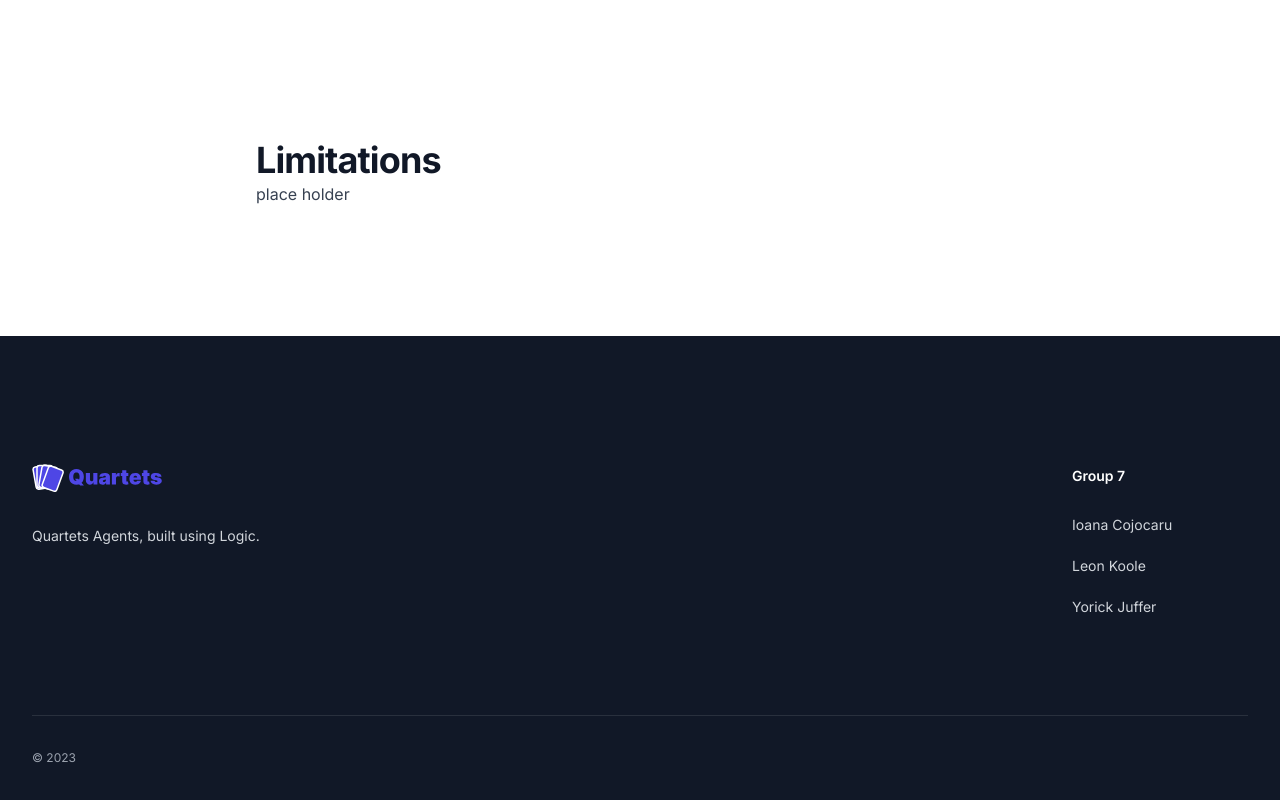
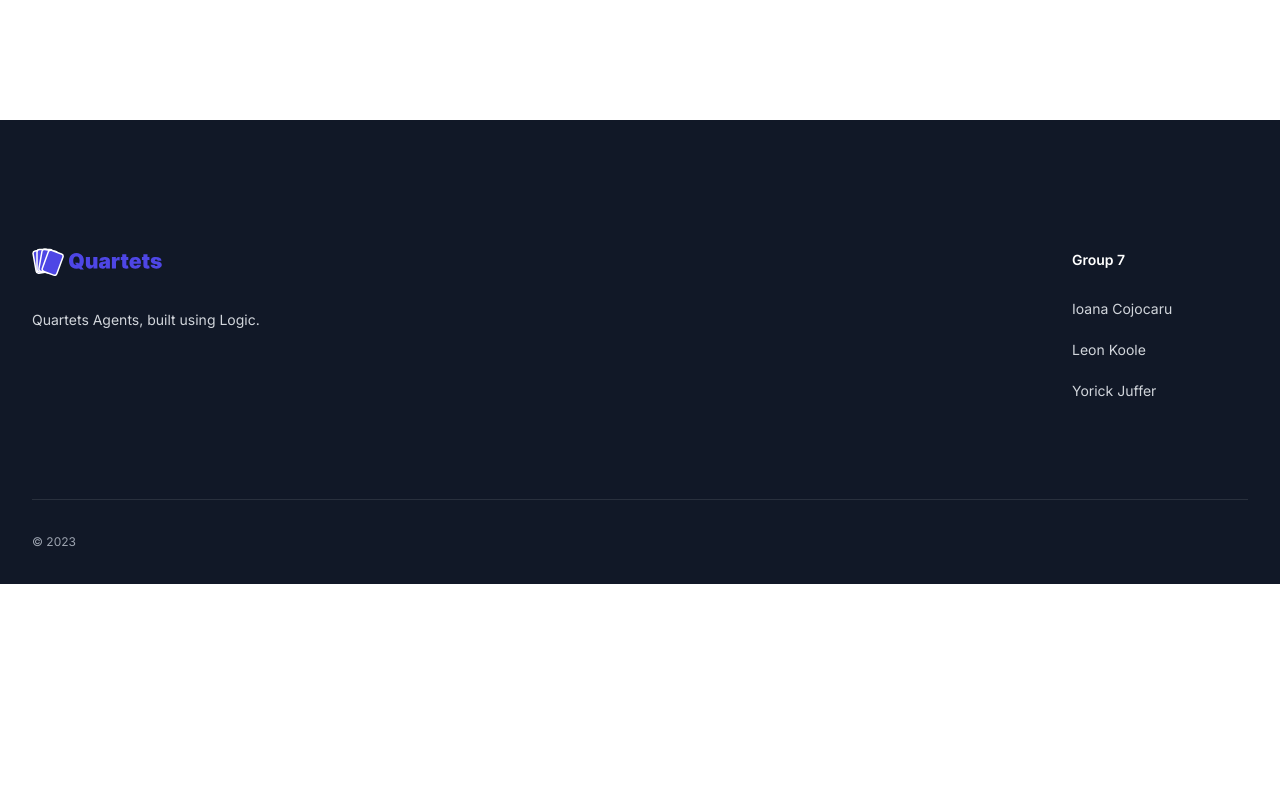
Before and after one commit to koole/quartets-web, a Next.js app: page /discussion in a window 1280 px wide. Shown: the part 2516-3316 px from the top of the page. After the commit the page ends 3100 px from the top, so only its background shows below. Built offline with nearby package versions, Linux system fonts and the light colour scheme.

Commit message:
Text improvements

```diff
--- a/src/app/application/page.tsx
+++ b/src/app/application/page.tsx
@@ -25,8 +25,8 @@ export default function Home() {
           </p>
           <p className="mt-6">
             This web application was built using Javascript without any
-            additional dependencies. The full source code of the experiment can
-            be found on GitHub at:{" "}
+            additional dependencies. The full source code of the website and
+            game can be found on GitHub at:{" "}
             <a
               href="https://github.com/koole/quartets-web"
               className="text-indigo-600 hover:text-indigo-500"
--- a/src/app/discussion/page.tsx
+++ b/src/app/discussion/page.tsx
@@ -312,14 +312,6 @@ export default function Home() {
           </p>
         </div>
       </div>
-      <div className="bg-white px-6 pb-32 lg:px-8 text-justify">
-        <div className="mx-auto max-w-3xl text-base leading-7 text-gray-700">
-          <h2 className="mt-5 text-3xl font-bold tracking-tight text-gray-900 sm:text-4xl">
-            Limitations
-          </h2>
-          <p>place holder</p>
-        </div>
-      </div>
       <Footer />
     </main>
   );
--- a/src/app/experiment/page.tsx
+++ b/src/app/experiment/page.tsx
@@ -40,8 +40,8 @@ export default function Home() {
             In our hypothesis, we propose that the random strategy will exhibit
             the poorest performance and achieve the lowest win percentage among
             all the strategies under examination. Additionally, we anticipate
-            that STRAT3 will outperform STRAT2 in terms of overall effectiveness
-            and win rates.
+            that Combined strategy will outperform firstOrder and secondOrder in
+            terms of overall effectiveness and win rates.
           </p>
 
           <h2 className="mt-16 text-2xl font-bold tracking-tight text-gray-900">
```
